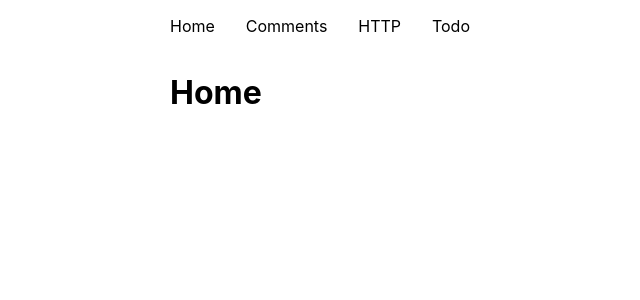
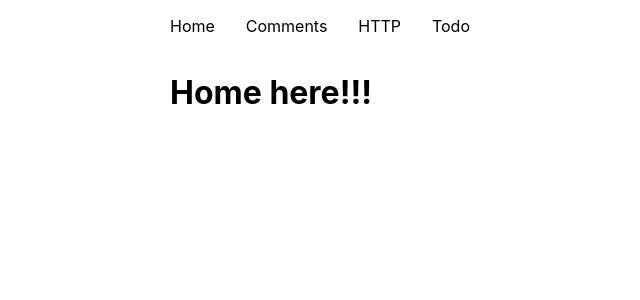
Before and after one commit to iosmonbekov/todo-codify, a React (Create React App) app: page / in a window 1280 px wide. Shown: the top 300 px of the page, without its empty margins (320-960 px from the left). Built offline with nearby package versions, Linux system fonts and the light colour scheme.

Commit message:
lesson 9;

```diff
--- a/src/index.js
+++ b/src/index.js
@@ -6,6 +6,7 @@ import App from './App';
 import Menu from './components/Menu'
 import Comments from './pages/Comments';
 import Http from './pages/Http';
+import Home from './pages/Home';
 
 const root = ReactDOM.createRoot(document.getElementById('root'));
 
@@ -24,7 +25,7 @@ root.render(
         <Route path="/comments" element={<Comments />} />
         <Route path="/http"  element={<Http />} />
         <Route path="/todo"  element={<App />} />
-        <Route path="/"  element={<div className='container'><h1>Home</h1></div>} />
+        <Route path="/"  element={<Home />} />
       </Routes>
     </div>
   </BrowserRouter>
--- a/src/pages/Comments.js
+++ b/src/pages/Comments.js
@@ -20,7 +20,6 @@ function Comments() {
   const [comments, setComments] = useState([]);
 
   useEffect(() => {
-    console.log('Mount');
     getComments();
     return () => {
     };
--- /dev/null
+++ b/src/pages/Home.js
@@ -0,0 +1,9 @@
+function Home() {
+  // Promise => Object:
+  // 1. Pending
+  // 2. Resolved || Rejected
+
+  return <h1>Home here!!!</h1>;
+}
+
+export default Home;
```
Also changed, not shown: homework9.txt (added).
